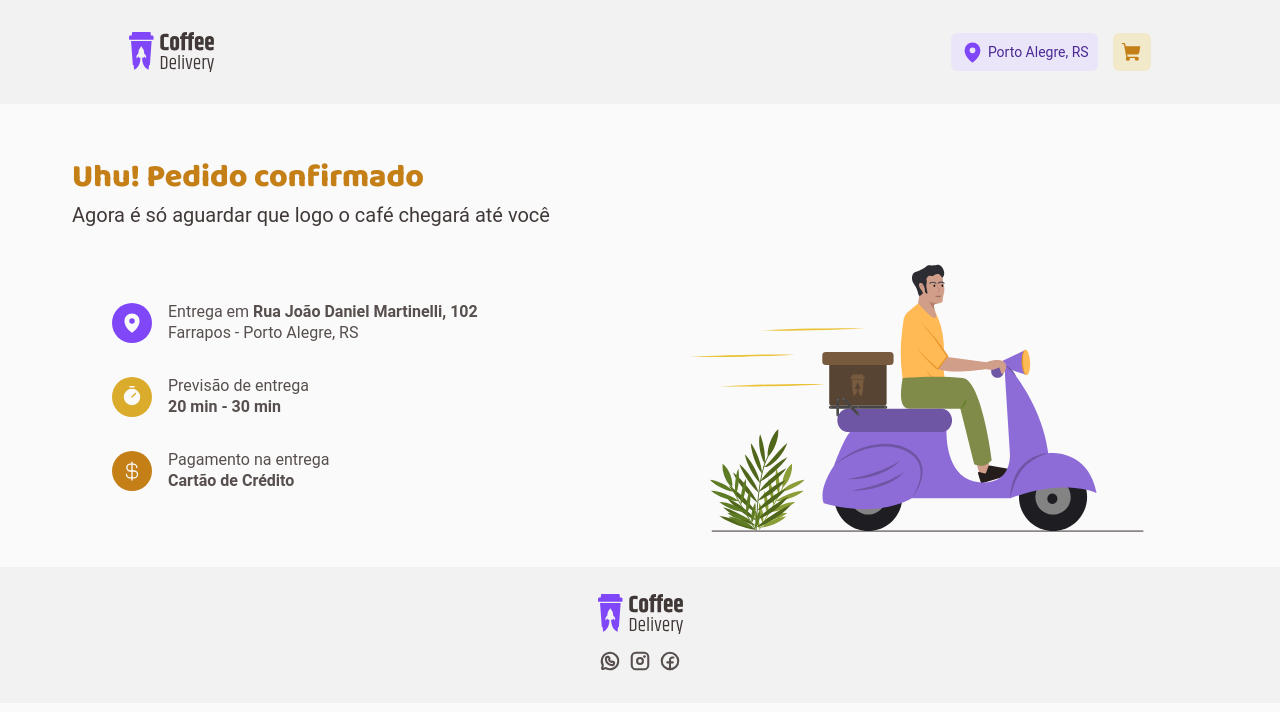
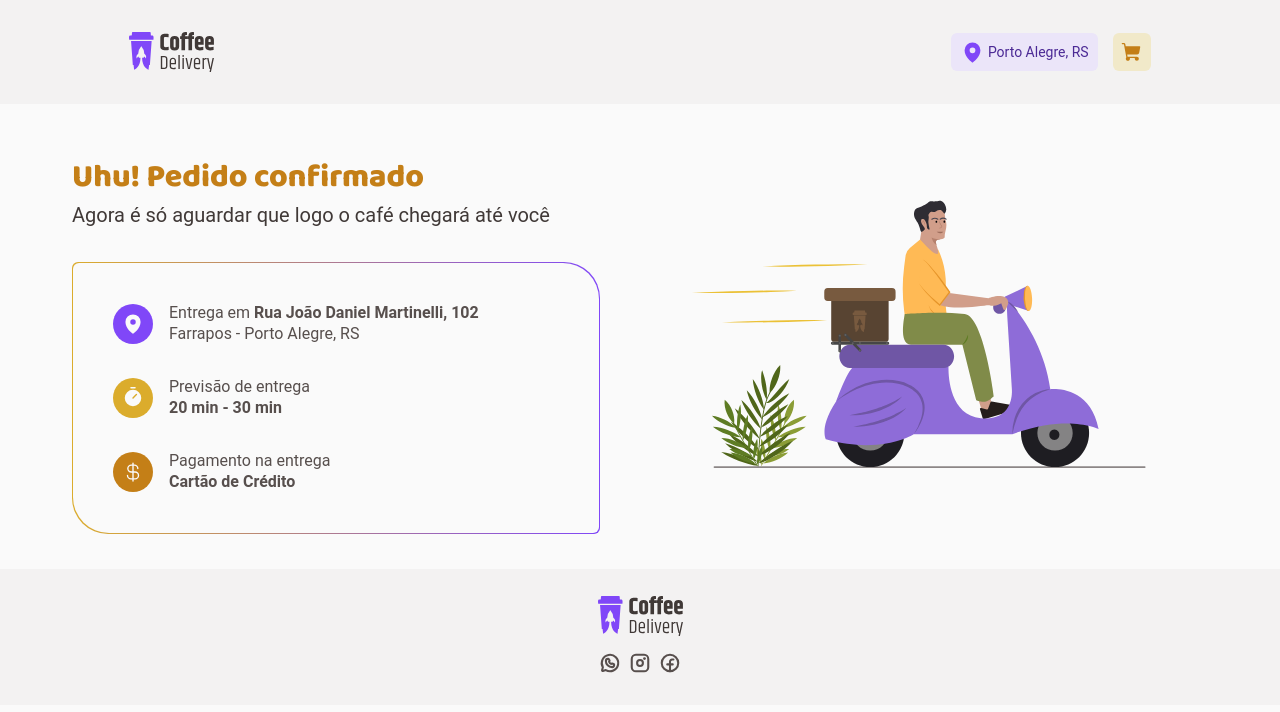
Before and after one commit to pedrodif/uploadCoffeeDelivery, a React (Vite) app: page /delivery in a window 1280 px wide. Shown: the top 712 px of the page. Built offline with nearby package versions, Linux system fonts and the light colour scheme.

Commit message:
feat: :lipstick: Linear-gradient border added, styles refactor to attend the inclusion

```diff
--- a/src/pages/Delivery/index.tsx
+++ b/src/pages/Delivery/index.tsx
@@ -18,7 +18,7 @@ import {
   PaymentInformation,
   AddressInformation,
   DeliveryInformation,
-  DeliveryImageWrapper
+  DeliveryInformationGradientWrapper,
 } from "./styles";
 
 export function Delivery() {
@@ -30,6 +30,7 @@ export function Delivery() {
           <p>Agora é só aguardar que logo o café chegará até você</p>
         </TitleWrapper>
 
+        <DeliveryInformationGradientWrapper>
           <DeliveryInformation>
             <AddressInformation>
               <IconBackground
@@ -83,11 +84,12 @@ export function Delivery() {
               </section>
             </PaymentInformation>
           </DeliveryInformation>
+        </DeliveryInformationGradientWrapper>
       </div>
 
-      <DeliveryImageWrapper>
+      <div>
         <DeliveryImage />
-      </DeliveryImageWrapper>
+      </div>
     </DeliveryContainer>
   )
 }
--- a/src/pages/Delivery/styles.ts
+++ b/src/pages/Delivery/styles.ts
@@ -6,6 +6,7 @@ export const DeliveryContainer = styled.div`
   margin: 0 auto;
   box-sizing: border-box;
   display: flex;
+  align-items: center;
   gap: 5rem;
 `
 
@@ -13,8 +14,8 @@ export const TitleWrapper = styled.div`
   display: flex;
   flex-direction: column;
   margin-top: 3rem;
+  font-size: 1.25rem;
   color: ${(props) => props.theme['base-subtitle']};
-  font-size: 1.25rem;
 `
 
 export const DeliveryTitle = styled.strong`
@@ -24,40 +25,37 @@ export const DeliveryTitle = styled.strong`
   color: ${(props) => props.theme['yellow-dark']};
 `
 
-export const DeliveryInformation = styled.div`
-  width: 526px;
-  height: 270px;
-  padding: 40px;
+const InformationBaseBox = styled.div`
   display: flex;
-  flex-direction: column;
-  gap: 2rem;
-  margin-top: 35px;
-  margin-bottom: 35px;
   border-radius: 0.375rem;
   border-top-right-radius: 2.25rem;
   border-bottom-left-radius: 2.25rem;
+`
+
+export const DeliveryInformationGradientWrapper = styled(InformationBaseBox)`
+  width: 33rem;
+  height: 17rem;
+  margin-top: 2.188rem;
+  margin-bottom: 2.188rem;
+  align-items: center;
+  justify-content: center;
   position: relative;
-  $border: 5px;
-  border: solid $border transparent;
+  background: linear-gradient(0.25turn, #DBAC2C, #8047f8);
+`
 
-  &::before {
-    content: "";
-    position: absolute;
-    inset: 0;
-    background: linear-gradient(to bottom left, #DBAC2C, #8047F8);
-    z-index: -1;
-    margin: -6px;
-    border-radius: 0.375rem;
-    border-top-right-radius: 2.25rem;
-    border-bottom-left-radius: 2.25rem;
-  }
-
+export const DeliveryInformation = styled(InformationBaseBox)`
+  width: 32.875rem;
+  height: 16.875rem;
+  padding: 2.5rem;
+  flex-direction: column;
+  gap: 2rem;
+  background-color: ${(props) => props.theme['white-base']};
 `
 
 const DeliveryBoxBaseStyle = styled.div`
-  width: 370px;
-  height: 42px;
-  line-height: 20.8px;
+  width: 23.125rem;
+  height: 2.625rem;
+  line-height: 1.3rem;
   display: flex;
   align-items: center;
   gap: 1rem;
@@ -66,20 +64,17 @@ const DeliveryBoxBaseStyle = styled.div`
 
 export const AddressInformation = styled(DeliveryBoxBaseStyle)`
   section {
-    width: 310px;
+    width: 19.375rem;
   }
 `
 export const TimeInformation = styled(DeliveryBoxBaseStyle)`
   section {
-    width: 167px;
+    width: 10.438rem;
 
   }
 `
 export const PaymentInformation = styled(DeliveryBoxBaseStyle)`
-  p {
-    width: 192px;
+  section {
+    width: 12rem;
   }
 `
-export const DeliveryImageWrapper = styled.div`
-  margin-top: 148px;
-`
```
Lines whose indentation alone changed are shown as unchanged.
